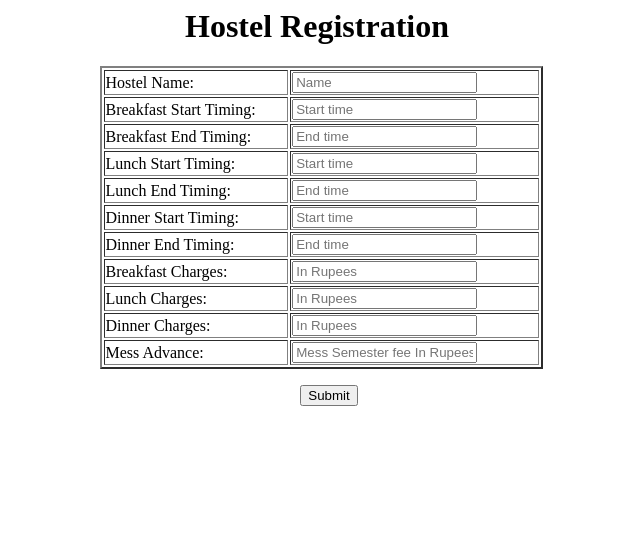
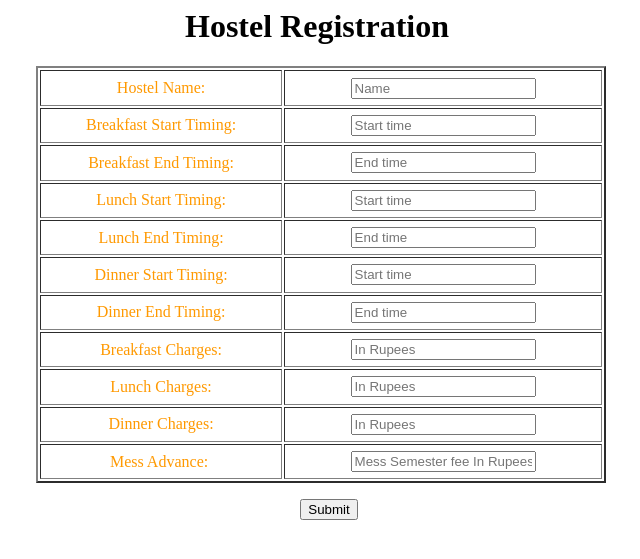
Before and after one commit to RamolaWeb/EasyHostel, a Flask app: page /hostel in a window 1280 px wide. Shown: the top 559 px of the page, without its empty margins (319-959 px from the left). Run offline with Flask 2, Linux system fonts and the light colour scheme.

Commit message:
Modify Design of Website

```diff
--- a/EasyHostel/app.py
+++ b/EasyHostel/app.py
@@ -271,3 +271,40 @@ def createCSVFile(id, date):
     finally:
         db.close()
     return jsonify(**response)
+
+
+@app.route("/record/hostel", methods=["POST"])
+def showHostelRecord():
+    id = int(request.form["hostelId"])
+    date = request.form["date"]
+    db = getSession()
+    try:
+        dt = convertStringToDate(date)
+        attendence = db.query(Attendence).filter(Attendence.hostelId == id
+                                                 , Attendence.time >= dt
+                                                 , Attendence.time <= dt+86400)\
+                                         .all()
+        hostel = db.query(Hostel).filter(Hostel.id == id).first()
+        hostelBreakfastStartTime = hostel.breakfastStartTime
+        hostelBreakfastEndTime = hostel.breakfastFinishTime
+        hostelLunchStartTime = hostel.lunchStartTime
+        hostelLunchEndTime = hostel.lunchEndTime
+        hostelDinnerStartTime = hostel.dinnerStartTime
+        hostelDinnerEndTime = hostel.dinnerEndTime
+        attendenceList = sortAttendenceData(attendence, hostelBreakfastStartTime
+                                            , hostelBreakfastEndTime
+                                            , hostelLunchStartTime
+                                            , hostelLunchEndTime
+                                            , hostelDinnerStartTime
+                                            , hostelDinnerEndTime)
+        db.close()
+        return render_template("hostelRecord.html", attendenceList=attendenceList)
+    except Exception as e:
+        db.close()
+        traceback.print_exc()
+        return render_template("Some Error Occur")
+
+
+@app.route("/hostel/record")
+def showFormHostelRecord():
+    return render_template("hostelRecordView.html")
--- a/EasyHostel/model.py
+++ b/EasyHostel/model.py
@@ -39,11 +39,12 @@ class Attendence(Base):
     hostelId = Column(Integer, nullable=False)
 
 
+"""
 engine = create_engine("mysql+pymysql://root:Sahil@1234567@localhost:3306 \
                        /EasyHostel", echo=True)
+"""
 
 
-"""
 engine = create_engine("mysql+pymysql://uxmjqcj2gqavyh1a:ggmz3mvhw363zx9f@p1us8ottbqwio8hv.cbetxkdyhwsb.us-east-1.rds.amazonaws.com:3306/rmf5o1p3y0eg5kjn", echo=True)
-"""
+
 Base.metadata.create_all(engine)
--- a/EasyHostel/templates/hostelDetail.html
+++ b/EasyHostel/templates/hostelDetail.html
@@ -3,53 +3,54 @@
     <title>Hostel Detail</title>
 </head>
 <body>
+  <p></p>
   <h1 style="text-align: center;"><strong>Hostel </strong>Registration&nbsp;</h1>
   <form action="/hostel" method="POST">
-<table style="width: 443px; height: 97px; margin-left: auto; margin-right: auto;" border="2" cellspacing="2">
+  <table style="width: 570px; height: 417px; margin-left: auto; margin-right: auto;" border="2" cellspacing="2">
   <tbody>
   <tr>
-<td style="width: 188px;">Hostel Name:</td>
-<td style="width: 248px;"><input name="name" type="Text" placeholder="Name" /></td>
+  <td style="width: 238.167px; text-align: center;"><span style="color: #ff9900;">Hostel Name:</span></td>
+  <td style="width: 313.833px; text-align: center;"><input name="name" type="Text" placeholder="Name" /></td>
   </tr>
   <tr>
-<td style="width: 188px;">Breakfast Start Timing:</td>
-<td style="width: 248px;"><input name="breakfastStartTime" type="Text" placeholder="Start time" /></td>
+  <td style="width: 238.167px; text-align: center;"><span style="color: #ff9900;">Breakfast Start Timing:</span></td>
+  <td style="width: 313.833px; text-align: center;"><input name="breakfastStartTime" type="Text" placeholder="Start time" /></td>
   </tr>
   <tr>
-<td style="width: 188px;">Breakfast End Timing:</td>
-<td style="width: 248px;"><input name="breakfastFinishTime" type="Text" placeholder="End time" /></td>
+  <td style="width: 238.167px; text-align: center;"><span style="color: #ff9900;">Breakfast End Timing:</span></td>
+  <td style="width: 313.833px; text-align: center;"><input name="breakfastFinishTime" type="Text" placeholder="End time" /></td>
   </tr>
   <tr>
-<td style="width: 188px;">Lunch Start Timing:</td>
-<td style="width: 248px;"><input name="lunchStartTime" type="Text" placeholder="Start time" /></td>
+  <td style="width: 238.167px; text-align: center;"><span style="color: #ff9900;">Lunch Start Timing:</span></td>
+  <td style="width: 313.833px; text-align: center;"><input name="lunchStartTime" type="Text" placeholder="Start time" /></td>
   </tr>
   <tr>
-<td style="width: 188px;">Lunch End Timing:</td>
-<td style="width: 248px;"><input name="lunchEndTime" type="Text" placeholder="End time" /></td>
+  <td style="width: 238.167px; text-align: center;"><span style="color: #ff9900;">Lunch End Timing:</span></td>
+  <td style="width: 313.833px; text-align: center;"><input name="lunchEndTime" type="Text" placeholder="End time" /></td>
   </tr>
   <tr>
-<td style="width: 188px;">Dinner Start Timing:</td>
-<td style="width: 248px;"><input name="dinnerStartTime" type="Text" placeholder="Start time" /></td>
+  <td style="width: 238.167px; text-align: center;"><span style="color: #ff9900;">Dinner Start Timing:</span></td>
+  <td style="width: 313.833px; text-align: center;"><input name="dinnerStartTime" type="Text" placeholder="Start time" /></td>
   </tr>
   <tr>
-<td style="width: 188px;">Dinner End Timing:</td>
-<td style="width: 248px;"><input name="dinnerEndTime" type="Text" placeholder="End time" /></td>
+  <td style="width: 238.167px; text-align: center;"><span style="color: #ff9900;">Dinner End Timing:</span></td>
+  <td style="width: 313.833px; text-align: center;"><input name="dinnerEndTime" type="Text" placeholder="End time" /></td>
   </tr>
   <tr>
-<td style="width: 188px;">Breakfast Charges:</td>
-<td style="width: 248px;"><input name="breakfastCharges" type="Text" placeholder="In Rupees" /></td>
+  <td style="width: 238.167px; text-align: center;"><span style="color: #ff9900;">Breakfast Charges:</span></td>
+  <td style="width: 313.833px; text-align: center;"><input name="breakfastCharges" type="Text" placeholder="In Rupees" /></td>
   </tr>
   <tr>
-<td style="width: 188px;">Lunch Charges:</td>
-<td style="width: 248px;"><input name="lunchCharges" type="Text" placeholder="In Rupees" /></td>
+  <td style="width: 238.167px; text-align: center;"><span style="color: #ff9900;">Lunch Charges:</span></td>
+  <td style="width: 313.833px; text-align: center;"><input name="lunchCharges" type="Text" placeholder="In Rupees" /></td>
   </tr>
   <tr>
-<td style="width: 188px;">Dinner Charges:</td>
-<td style="width: 248px;"><input name="dinnerCharges" type="Text" placeholder="In Rupees" /></td>
+  <td style="width: 238.167px; text-align: center;"><span style="color: #ff9900;">Dinner Charges:</span></td>
+  <td style="width: 313.833px; text-align: center;"><input name="dinnerCharges" type="Text" placeholder="In Rupees" /></td>
   </tr>
   <tr>
-<td style="width: 188px;">Mess Advance:&nbsp;</td>
-<td style="width: 248px;"><input name="currentBillAdvance" type="Text" placeholder="Mess Semester fee In Rupees" /></td>
+  <td style="width: 238.167px; text-align: center;"><span style="color: #ff9900;">Mess Advance:&nbsp;</span></td>
+  <td style="width: 313.833px; text-align: center;"><input name="currentBillAdvance" type="Text" placeholder="Mess Semester fee In Rupees" /></td>
   </tr>
   </tbody>
   </table>
--- a/EasyHostel/util.py
+++ b/EasyHostel/util.py
@@ -92,7 +92,7 @@ def createRecord(recordList, breakfastStartTime, breakfastFinishTime
 
 
 def convertStringToDate(date):
-    dt = datetime.datetime.strptime(date, "%d-%m-%Y")
+    dt = datetime.datetime.strptime(date, "%Y-%m-%d")
     return int(dt.timestamp())
 
 
```
Also changed, not shown: EasyHostel/templates/hostelRecord.html (added, +27 -0 lines), EasyHostel/templates/hostelRecordView.html (added, +27 -0 lines), EasyHostel/templates/studentData.html (+11 -10 lines). Lines whose indentation alone changed are shown as unchanged.
